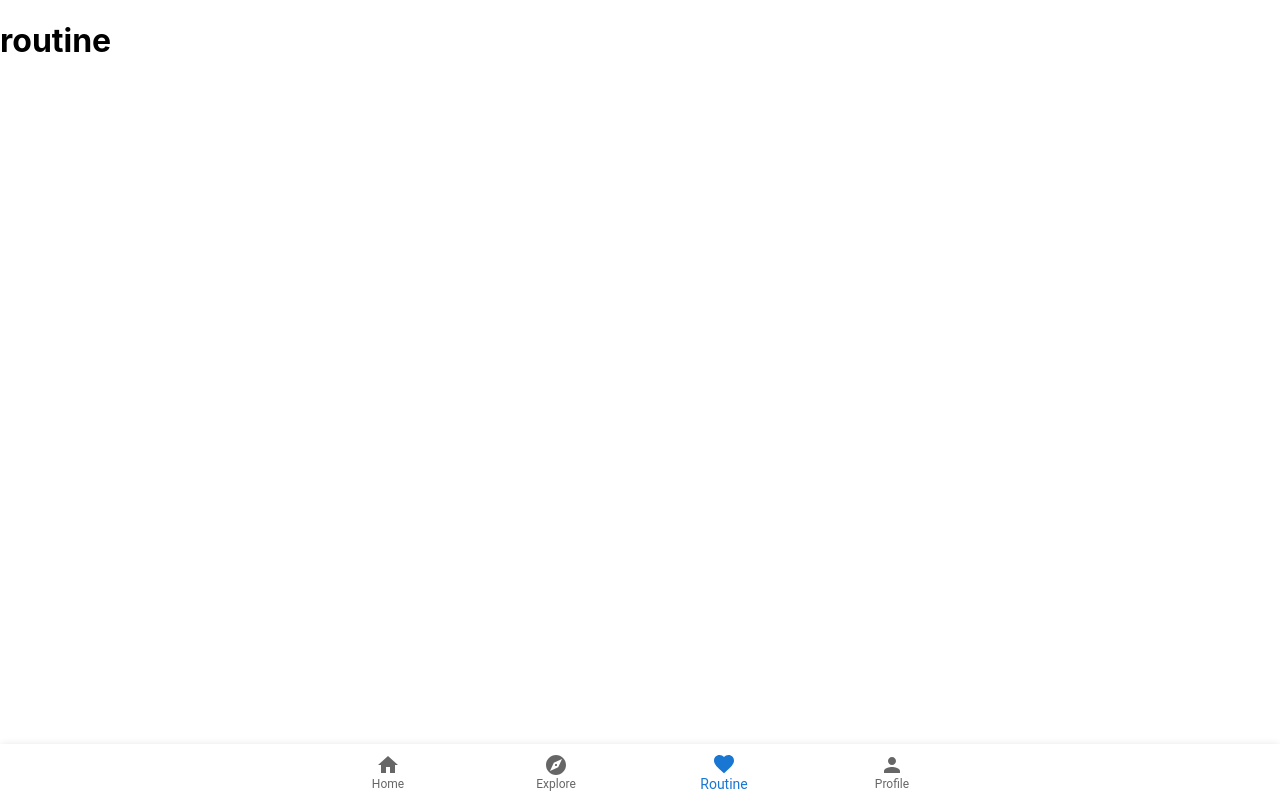
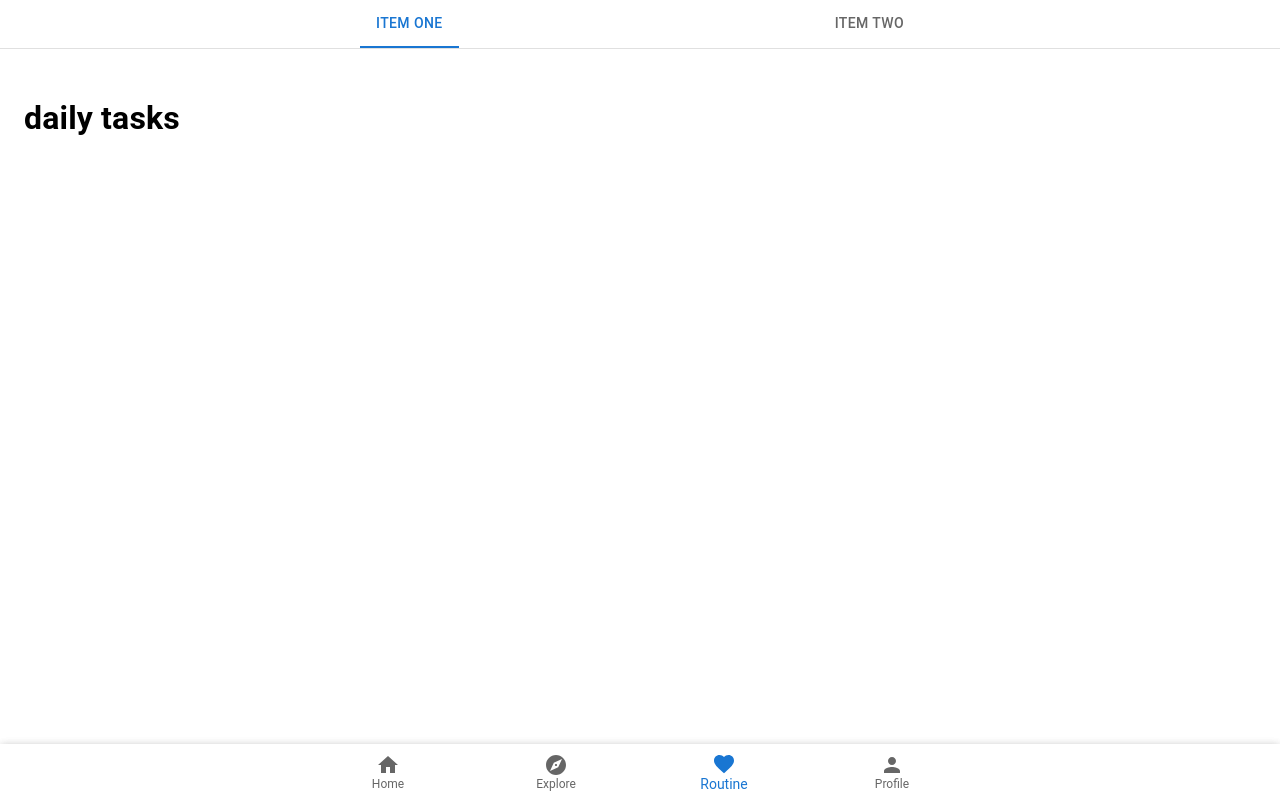
Before and after one commit to wasp0094/react-pwa-new, a React (Create React App) app: page /react-pwa-new/routine in a window 1280 px wide. Built offline with nearby package versions, Linux system fonts and the light colour scheme; no server answers; the HTML template or start-up script is replaced by a standard one.

Commit message:
routine tabs

```diff
--- a/src/mobile/Explore.css
+++ b/src/mobile/Explore.css
@@ -36,3 +36,7 @@
     width: 120px;
     height: 100%;
 }
+
+.MuiTabs-flexContainer {
+    justify-content: space-evenly;
+}
--- a/src/mobile/Explore.js
+++ b/src/mobile/Explore.js
@@ -30,7 +30,7 @@ function Explore() {
                                 <h6>Lorem ipsum dolor sit amet, view description</h6>
                             </div>
                             <div className='card-image'>
-                                <img class='img' src={Workout} alt='image' />
+                                <img className='img' src={Workout} alt='image' />
                             </div>
                         </AccordionSummary>
                         <AccordionDetails>
@@ -54,7 +54,7 @@ function Explore() {
                                 <h6>Lorem ipsum dolor sit amet, view description</h6>
                             </div>
                             <div className='card-image'>
-                                <img class='img' src={Workout} alt='image' />
+                                <img className='img' src={Workout} alt='image' />
                             </div>
                         </AccordionSummary>
                         <AccordionDetails>
--- a/src/mobile/Routine.js
+++ b/src/mobile/Routine.js
@@ -1,12 +1,74 @@
-import React from 'react'
-import BottomNav from './BottomNav'
+import React from 'react';
+import BottomNav from './BottomNav';
+
+import DailyTask from './routine/DailyTask';
+import Dashboard from './routine/Dashboard';
+
+import PropTypes from 'prop-types';
+import Tabs from '@mui/material/Tabs';
+import Tab from '@mui/material/Tab';
+import Typography from '@mui/material/Typography';
+import Box from '@mui/material/Box';
+
+
+function TabPanel(props) {
+    const { children, value, index, ...other } = props;
+
+    return (
+        <div
+            role="tabpanel"
+            hidden={value !== index}
+            id={`simple-tabpanel-${index}`}
+            aria-labelledby={`simple-tab-${index}`}
+            {...other}
+        >
+            {value === index && (
+                <Box sx={{ p: 3 }}>
+                    <Typography>{children}</Typography>
+                </Box>
+            )}
+        </div>
+    );
+}
+
+TabPanel.propTypes = {
+    children: PropTypes.node,
+    index: PropTypes.number.isRequired,
+    value: PropTypes.number.isRequired,
+};
+
+function a11yProps(index) {
+    return {
+        id: `simple-tab-${index}`,
+        'aria-controls': `simple-tabpanel-${index}`,
+    };
+}
 
 function Routine() {
+    const [value, setValue] = React.useState(0);
+
+    const handleChange = (event, newValue) => {
+        setValue(newValue);
+    };
     return (
         <>
-            <div>
+            {/* <div>
                 <h1>routine</h1>
-            </div>
+            </div> */}
+            <Box sx={{ width: '100%' }}>
+                <Box sx={{ borderBottom: 1, borderColor: 'divider' }}>
+                    <Tabs value={value} onChange={handleChange} aria-label="basic tabs example" >
+                        <Tab label="Item One" {...a11yProps(0)} />
+                        <Tab label="Item Two" {...a11yProps(1)} />
+                    </Tabs>
+                </Box>
+                <TabPanel value={value} index={0}>
+                    <DailyTask />
+                </TabPanel>
+                <TabPanel value={value} index={1}>
+                    <Dashboard />
+                </TabPanel>
+            </Box>
             <BottomNav />
         </>
     )
--- /dev/null
+++ b/src/mobile/routine/DailyTask.js
@@ -0,0 +1,16 @@
+import React from 'react';
+import BottomNav from '../BottomNav';
+
+function DailyTask() {
+    return (
+        <>
+            <div>
+                <h1>daily tasks</h1>
+            </div>
+
+            <BottomNav />
+        </>
+    )
+}
+
+export default DailyTask
--- /dev/null
+++ b/src/mobile/routine/Dashboard.js
@@ -0,0 +1,15 @@
+import React from 'react';
+import BottomNav from '../BottomNav';
+
+function Dashboard() {
+    return (
+        <>
+            <div>
+                <h1>Dashboard</h1>
+            </div>
+            <BottomNav />
+        </>
+    )
+}
+
+export default Dashboard
```
